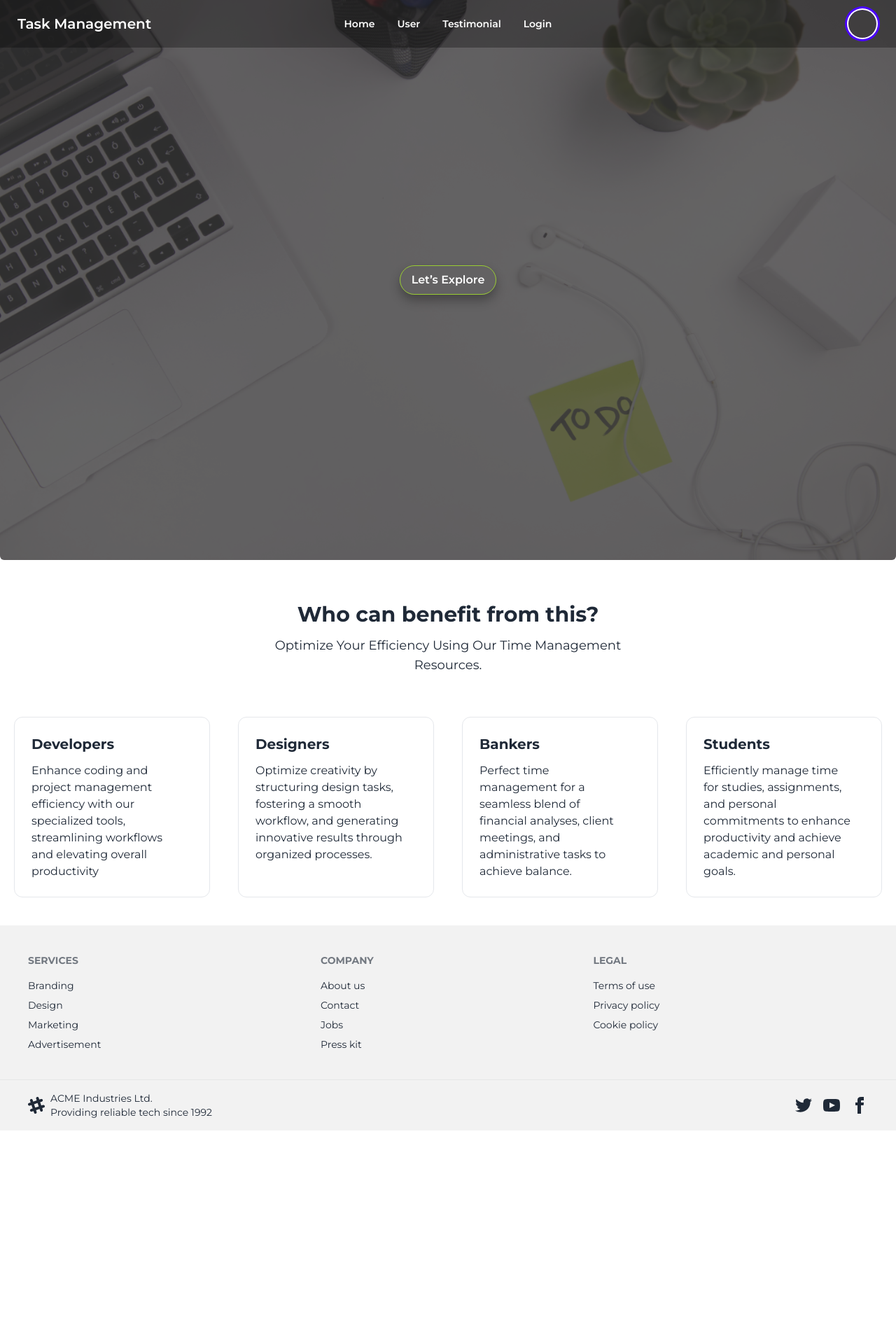
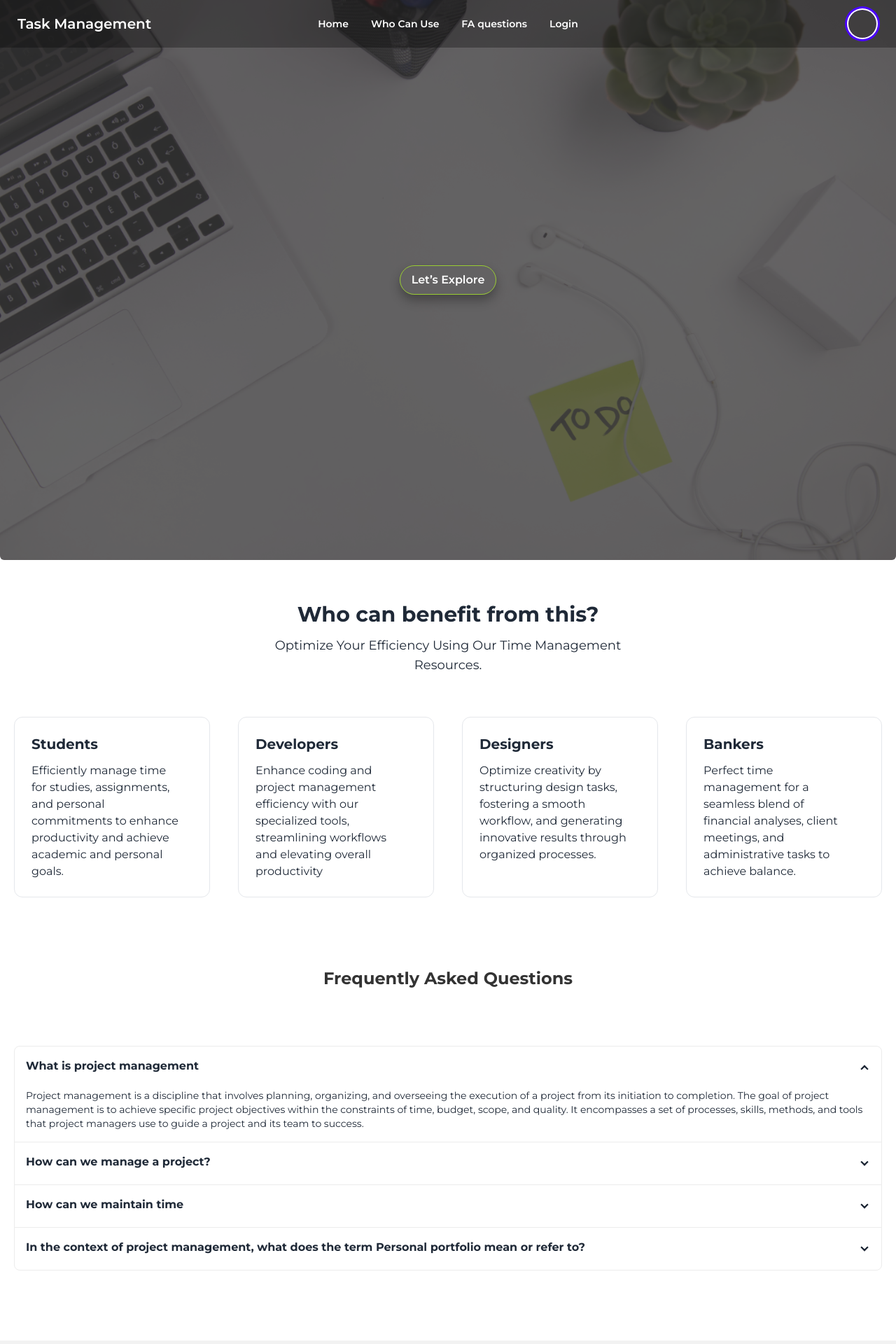
Before and after one commit to Ishtiak007/Task-Management-Client, a React (Vite) app: page / in a window 1280 px wide. Shown: the top 1920 px of the page at 70% size. Before the commit the page ends 1615 px from the top, so only its background shows below. Built offline with nearby package versions, Linux system fonts and the light colour scheme; no server answers; some icons are missing.

Commit message:
Added two wxtra section to the home page and this site is responseive for all device

```diff
--- a/src/Pages/Dashboard/UpdateTask.jsx
+++ b/src/Pages/Dashboard/UpdateTask.jsx
@@ -1,8 +1,8 @@
 
 import Swal from 'sweetalert2';
-import useAxiosPublic from '../../Shared/Hooks/useAxiosPublic';
 import { useForm } from 'react-hook-form';
 import { useLoaderData, useNavigate } from 'react-router-dom';
+import useAxiosPublic from '../../Shared/Hooks/useAxiosPublic';
 
 const UpdateTask = () => {
     const oldData = useLoaderData();
@@ -107,7 +107,7 @@ const UpdateTask = () => {
 
                     <button
                         type="submit"
-                        className="btn w-full text-lg bg-[#d88531] border-[#d88531] rounded  hover:bg-[#4c5161] hover:border-[#4c5161] text-white font-medium"
+                        className="w-full buttonProject2"
                     >
                         Update Task
                     </button>
--- /dev/null
+++ b/src/Pages/FAQ/FAQ.jsx
@@ -0,0 +1,62 @@
+
+
+
+const FAQ = () => {
+    return (
+        <div className="p-5">
+            <div className="pt-10">
+                <h2 className="text-2xl font-bold text-[#333] text-center">
+                    Frequently Asked Questions
+                </h2>
+            </div>
+            <div className="join join-vertical w-full my-20">
+                <div className="collapse collapse-arrow join-item border border-[#ececec]">
+                    <input type="radio" name="my-accordion-4" checked="checked" />
+                    <div className="collapse-title font-bold text[#333]">
+                        What is project management
+                    </div>
+                    <div className="collapse-content">
+                        <p className="text-sm">
+                            Project management is a discipline that involves planning, organizing, and overseeing the execution of a project from its initiation to completion. The goal of project management is to achieve specific project objectives within the constraints of time, budget, scope, and quality. It encompasses a set of processes, skills, methods, and tools that project managers use to guide a project and its team to success.
+                        </p>
+                    </div>
+                </div>
+                <div className="collapse collapse-arrow join-item border border-[#ececec]">
+                    <input type="radio" name="my-accordion-4" />
+                    <div className="collapse-title font-bold text[#333]">
+                        How can we manage a project?
+                    </div>
+                    <div className="collapse-content">
+                        <p className="text-sm">
+                            Managing a project involves a systematic approach to ensure successful outcomes. Initially, define the project by outlining its objectives and scope while identifying key stakeholders and their expectations. Create a detailed project plan, encompassing timelines, budgets, resources, and tasks, breaking down the project into manageable phases. Assemble a competent team, clarifying roles and fostering effective communication. Implement risk management strategies to identify, assess, and mitigate potential challenges. Execute the plan, closely monitoring progress and employing control mechanisms to address deviations promptly. Emphasize quality management, setting standards for deliverables and conducting regular reviews. Upon completion, obtain stakeholder acceptance and conduct a thorough project review to document lessons learned. Maintain comprehensive documentation throughout the project and prioritize continuous improvement by applying insights to future endeavors. Stay adaptable to changes and engage stakeholders consistently, utilizing project management tools to enhance organization and communication.
+                        </p>
+                    </div>
+                </div>
+                <div className="collapse collapse-arrow join-item border border-[#ececec]">
+                    <input type="radio" name="my-accordion-4" />
+                    <div className="collapse-title font-bold text[#333]">
+                        How can we maintain time
+                    </div>
+                    <div className="collapse-content">
+                        <p className="text-sm">
+                            To maintain time effectively in project management, establish clear milestones and deadlines, creating a realistic schedule that considers the projects scope and potential challenges. Prioritize tasks based on urgency and importance, avoiding multitasking to ensure focused productivity. Regularly review and adjust the schedule, delegate tasks strategically, and utilize project management software for real-time tracking. Communicate expectations clearly, monitor time usage, and mitigate scope creep to prevent timeline extensions. Encourage time-tracking among team members for insightful data on resource allocation and task prioritization, fostering an environment of efficiency and accountability.
+                        </p>
+                    </div>
+                </div>
+                <div className="collapse collapse-arrow join-item border border-[#ececec]">
+                    <input type="radio" name="my-accordion-4" />
+                    <div className="collapse-title font-bold text[#333]">
+                        In the context of project management, what does the term Personal portfolio mean or refer to?
+                    </div>
+                    <div className="collapse-content">
+                        <p className="text-sm">
+                            In project management, a portfolio refers to a collection of projects or programs managed collectively to achieve strategic objectives. It involves the centralized management of various projects, considering their interdependencies and alignment with organizational goals. Portfolios provide a holistic view of an organizations project landscape, aiding in resource allocation, risk management, and decision-making. By grouping projects under a common portfolio, organizations can prioritize initiatives, optimize resource utilization, and ensure that the overall project mix aligns with strategic priorities, enhancing efficiency and effectiveness in achieving desired outcomes.
+                        </p>
+                    </div>
+                </div>
+            </div>
+        </div>
+    );
+};
+
+export default FAQ;
--- a/src/Pages/Home/Home.jsx
+++ b/src/Pages/Home/Home.jsx
@@ -1,4 +1,5 @@
 import Banner from "../Banner/Banner";
+import FAQ from "../FAQ/FAQ";
 import WhoUse from "./WhoUse";
 
 
@@ -7,6 +8,7 @@ const Home = () => {
         <div>
             <Banner></Banner>
             <WhoUse></WhoUse>
+            <FAQ></FAQ>
         </div>
     );
 };
--- a/src/Pages/Home/WhoUse.jsx
+++ b/src/Pages/Home/WhoUse.jsx
@@ -12,6 +12,12 @@ const WhoUse = () => {
                     </p>
                 </div>
                 <div className="grid grid-cols-1 md:grid-cols-2 lg:grid-cols-4 gap-5 md:gap-10 pt-10">
+                    <div className="border p-6 pr-10 rounded-xl space-y-3">
+                        <h2 className="text-xl font-bold">Students</h2>
+                        <p className="text-base">
+                            Efficiently manage time for studies, assignments, and personal commitments to enhance productivity and achieve academic and personal goals.
+                        </p>
+                    </div>
                     <div className="border p-6 pr-10 rounded-xl space-y-3">
                         <h2 className="text-xl font-bold">Developers</h2>
                         <p className="text-base">
@@ -30,12 +36,7 @@ const WhoUse = () => {
                             Perfect time management for a seamless blend of financial analyses, client meetings, and administrative tasks to achieve balance.
                         </p>
                     </div>
-                    <div className="border p-6 pr-10 rounded-xl space-y-3">
-                        <h2 className="text-xl font-bold">Students</h2>
-                        <p className="text-base">
-                            Efficiently manage time for studies, assignments, and personal commitments to enhance productivity and achieve academic and personal goals.
-                        </p>
-                    </div>
+
                 </div>
             </div>
         </div>
--- a/src/Shared/Navbar/Navbar.jsx
+++ b/src/Shared/Navbar/Navbar.jsx
@@ -10,8 +10,8 @@ const Navbar = () => {
     const { user, logOut } = useAuth();
     const navLinks = <>
         <li><Link className='font-semibold text-white' to='/'>Home</Link></li>
-        <li><Link className='font-semibold text-white' to='/whoCan'>User</Link></li>
-        <li><Link className='font-semibold text-white' to='/donationCampaigns'>Testimonial</Link></li>
+        <li><Link className='font-semibold text-white' to='/whoUse'>Who Can Use</Link></li>
+        <li><Link className='font-semibold text-white' to='/faq'>FA questions</Link></li>
         <li><Link className='font-semibold text-white' to='/signin'>Login</Link></li>
     </>
     const handleLogOut = () => {
@@ -57,7 +57,7 @@ const Navbar = () => {
                             <div>
                                 <div className='my-5 text-xs text-white'>User Email : <br />{user ? <>{user.email}</> : <span className='text-red-500 font-bold'>You are not Log in</span>}</div>
 
-                                <li><Link to='/dashboard' className='font-semibold text-gray-200 my-2 mx-auto'><button className='px-3 py-1 rounded-md bg-orange-500 hover:bg-orange-600  w-full'>Dashboard</button></Link></li>
+                                <li><Link to='/dashboard/addTodo' className='font-semibold text-gray-200 my-2 mx-auto'><button className='px-3 py-1 rounded-md bg-orange-500 hover:bg-orange-600  w-full'>Dashboard</button></Link></li>
 
                                 <li><Link className='font-semibold text-gray-200 mx-auto' ><button onClick={handleLogOut} className='px-3 py-1 rounded-md bg-orange-500 hover:bg-orange-600 w-full'>Log Out</button></Link></li>
                             </div>
```
Also changed, not shown: src/main.jsx (+10 -0 lines).
